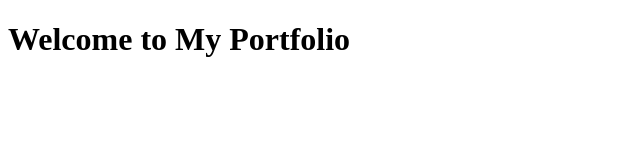
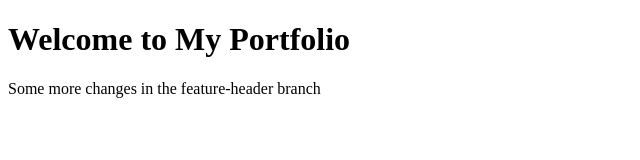
Before and after one commit to SurkhayFatullayev/portfolio-website, a plain HTML site: page index.html in a window 1280 px wide. Shown: the whole page, without its empty margins (0-640 px from the left). Drawn offline with Linux system fonts and the light colour scheme.

Commit message:
Add paragraph in body tag

```diff
--- a/index.html
+++ b/index.html
@@ -7,5 +7,6 @@
 <header>
 <h1>Welcome to My Portfolio</h1>
 </header>
+<p> Some more changes in the feature-header branch </p>
 </body>
 </html>
```
